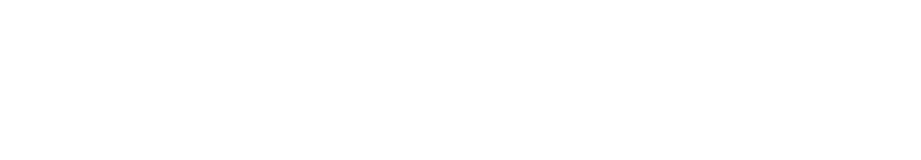
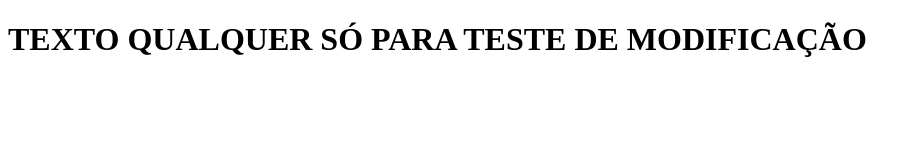
Before and after one commit to mateusjerez/curso_git, a plain HTML site: page index.html in a window 1280 px wide. Shown: the whole page, without its empty margins (0-921 px from the left). Drawn offline with Linux system fonts and the light colour scheme.

Commit message:
Texto qualquer adicionado

```diff
--- a/index.html
+++ b/index.html
@@ -4,6 +4,6 @@
 	<title></title>
 </head>
 <body>
-
+	<h1>TEXTO QUALQUER SÓ PARA TESTE DE MODIFICAÇÃO</h1>
 </body>
 </html>
```
